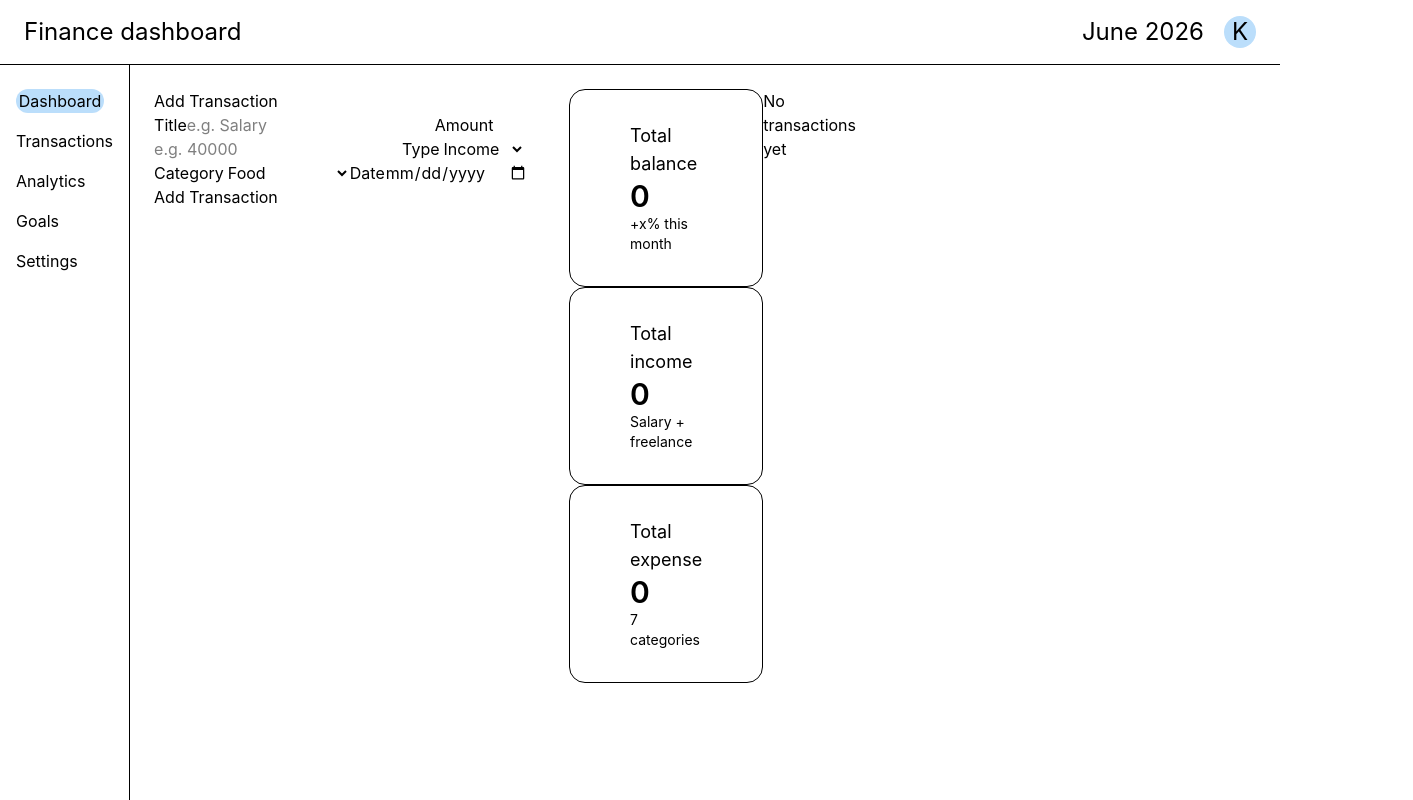
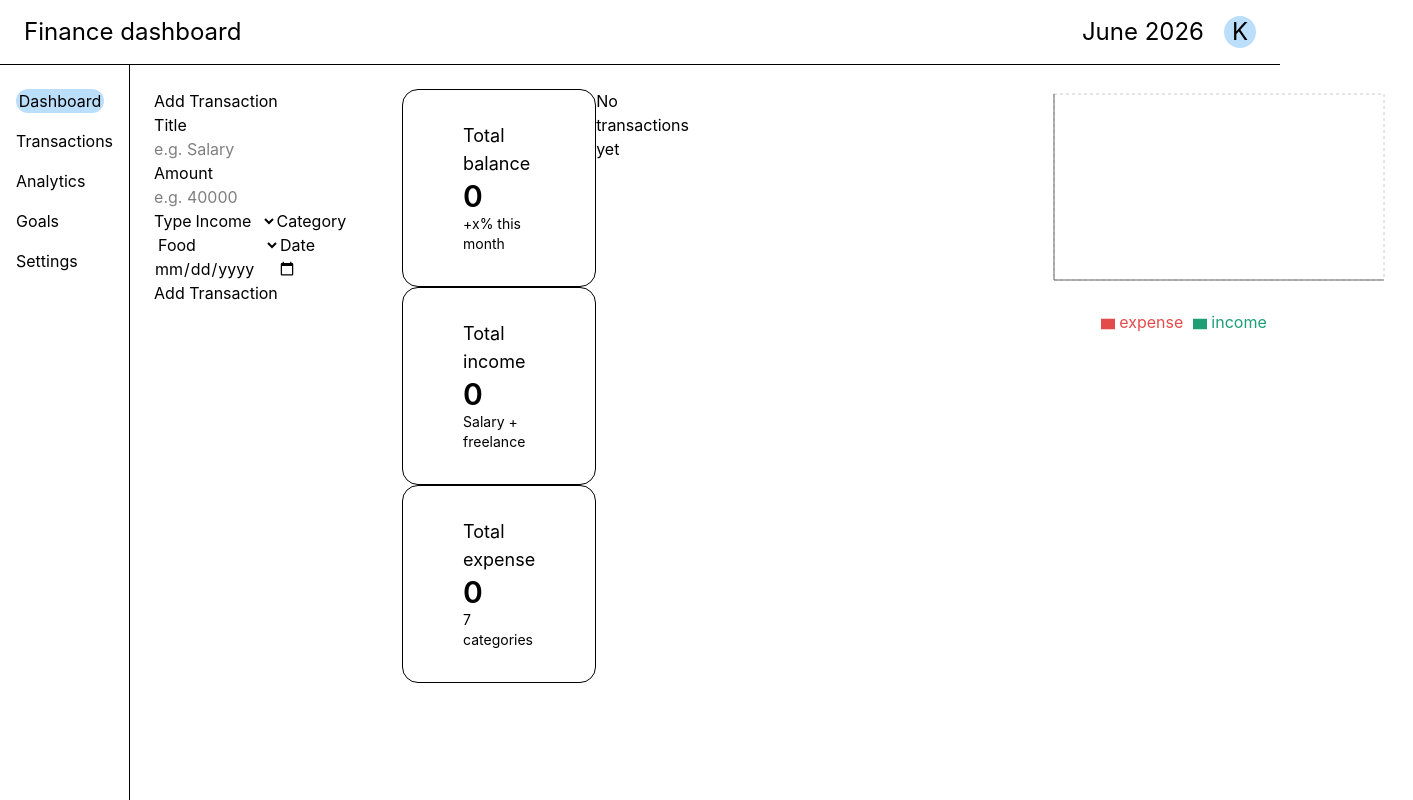
Before and after one commit to maheshwarikanak45/Finance-dashboard, a React (Vite) app in the folder Desktop/finance dashboard/finance-dashboard/: page / in a window 1280 px wide. Shown: the top 800 px of the page, 1413 px wide, since content can reach past the window. Built offline with nearby package versions, Linux system fonts and the light colour scheme.

Commit message:
Day 6: montly bar charts with data-fns

```diff
--- /dev/null
+++ b/Desktop/finance dashboard/finance-dashboard/src/components/ComparisonChart.jsx
@@ -0,0 +1,42 @@
+import React from 'react'
+import { Bar, BarChart, CartesianGrid, Legend, Tooltip, XAxis, YAxis } from 'recharts'
+import { useFinance } from '../context/FinanceContext'
+import { format, parseISO } from 'date-fns'
+
+
+const ComparisonChart = () => {
+
+    const {state} = useFinance();
+    const data = state.transactions.reduce((acc, t) => {
+    const month = format(parseISO(t.date), 'MMM')
+    const existing = acc.find(item => item.month === month)
+    if (existing) {
+        if (t.type === 'income') existing.income += t.amount
+        else existing.expense += t.amount
+    } else {
+        acc.push({
+        month,
+        income: t.type === 'income' ? t.amount : 0,
+        expense: t.type === 'expense' ? t.amount : 0
+        })
+    }
+    return acc
+    }, [])
+
+
+  return (
+    <div>
+        <BarChart width={400} height={250} data={data}>
+            <CartesianGrid strokeDasharray='3 3' />
+            <XAxis dataKey= "month" />
+            <YAxis/>
+            <Tooltip />
+            <Legend />
+            <Bar dataKey= "income" fill='#1d9e75' />
+            <Bar dataKey= "expense" fill='#e24b4a' />
+        </BarChart>
+    </div>
+  )
+}
+
+export default ComparisonChart
--- a/Desktop/finance dashboard/finance-dashboard/src/components/ExpensePieChart.jsx
+++ b/Desktop/finance dashboard/finance-dashboard/src/components/ExpensePieChart.jsx
@@ -22,7 +22,7 @@ const ExpensePieChart = () => {
 
   return (
     <div>
-        <PieChart width = {400} height = {400}>
+        <PieChart width = {300} height = {300}>
             <Pie data = {data} dataKey = "value" nameKey = "name">
                 {data.map((entry, index) => (
                     <Cell key = {index} fill = {colors[index]} />
--- a/Desktop/finance dashboard/finance-dashboard/src/components/Main.jsx
+++ b/Desktop/finance dashboard/finance-dashboard/src/components/Main.jsx
@@ -4,6 +4,7 @@ import TransactionForm from './TransactionForm'
 import SummaryCards from './SummaryCards'
 import TransactionList from './TransactionList'
 import ExpensePieChart from './ExpensePieChart'
+import ComparisonChart from './ComparisonChart'
 
 const Main = () => {
 
@@ -16,6 +17,7 @@ const Main = () => {
         <SummaryCards></SummaryCards>
         <TransactionList></TransactionList>
         <ExpensePieChart></ExpensePieChart>
+        <ComparisonChart></ComparisonChart>
     </div>
   )
 }
```
